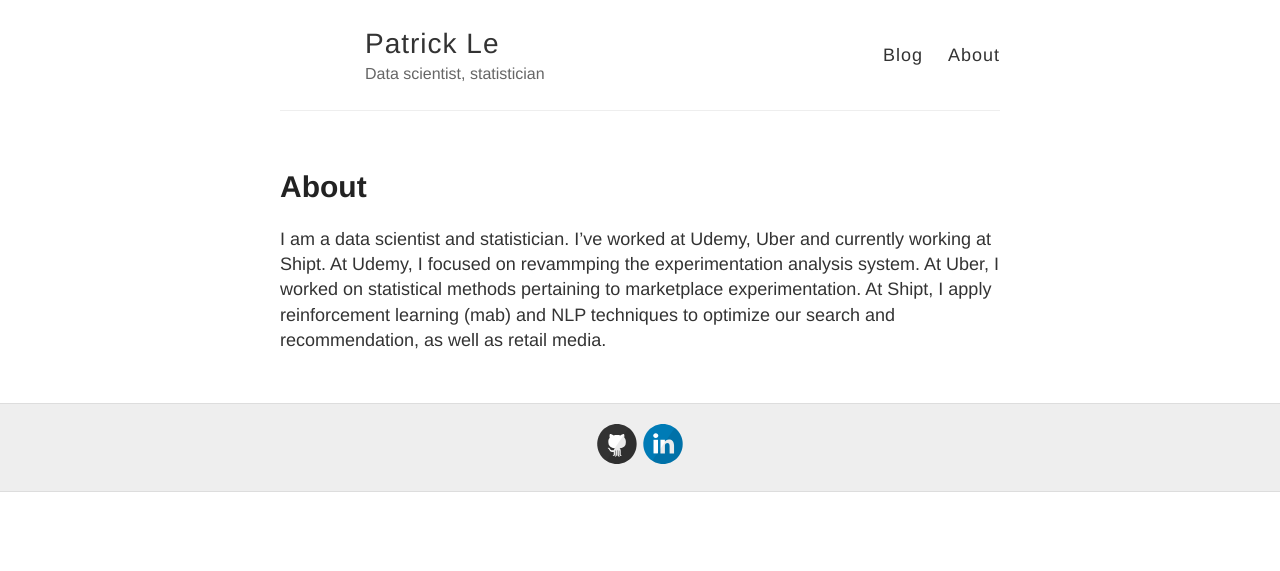
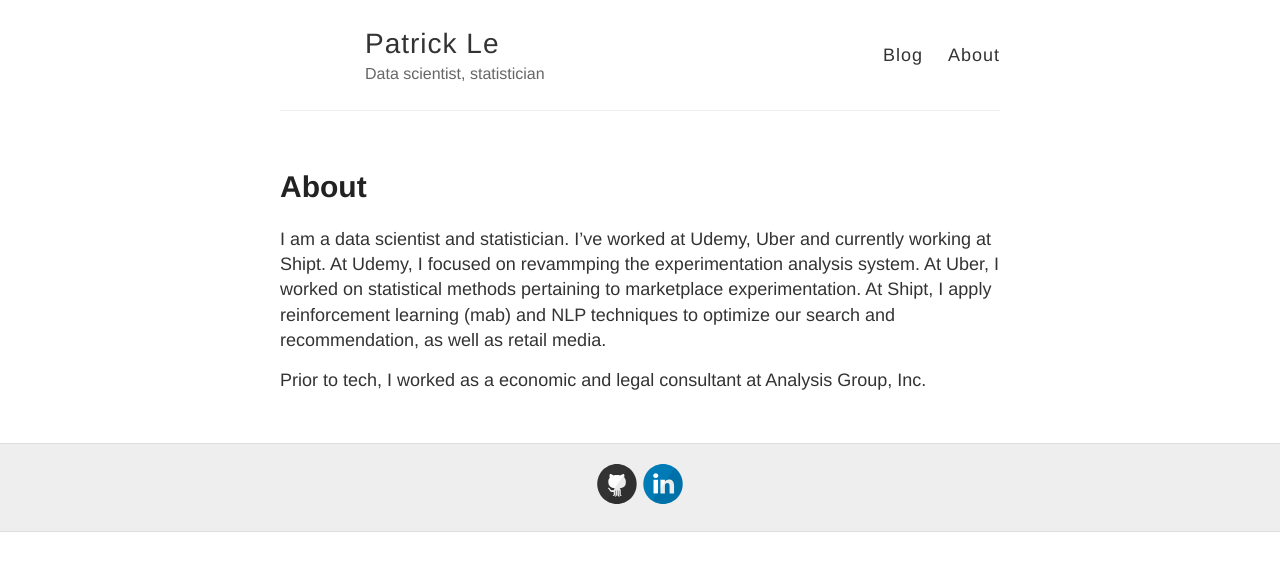
Before and after one commit to lechipatrick/lechipatrick.github.io, a Jekyll site: the page built from about.md, in a window 1280 px wide. Shown: the top 571 px of the page. Built offline with Jekyll 4.4.1, drawn with Linux system fonts in a browser that asks for light colours.

Commit message:
Update about.md

```diff
--- a/about.md
+++ b/about.md
@@ -5,3 +5,5 @@ permalink: /about/
 ---
 
 I am a data scientist and statistician. I've worked at Udemy, Uber and currently working at Shipt. At Udemy, I focused on revammping the experimentation analysis system. At Uber, I worked on statistical methods pertaining to marketplace experimentation. At Shipt, I apply reinforcement learning (mab) and NLP techniques to optimize our search and recommendation, as well as retail media.
+
+Prior to tech, I worked as a economic and legal consultant at Analysis Group, Inc.
```
